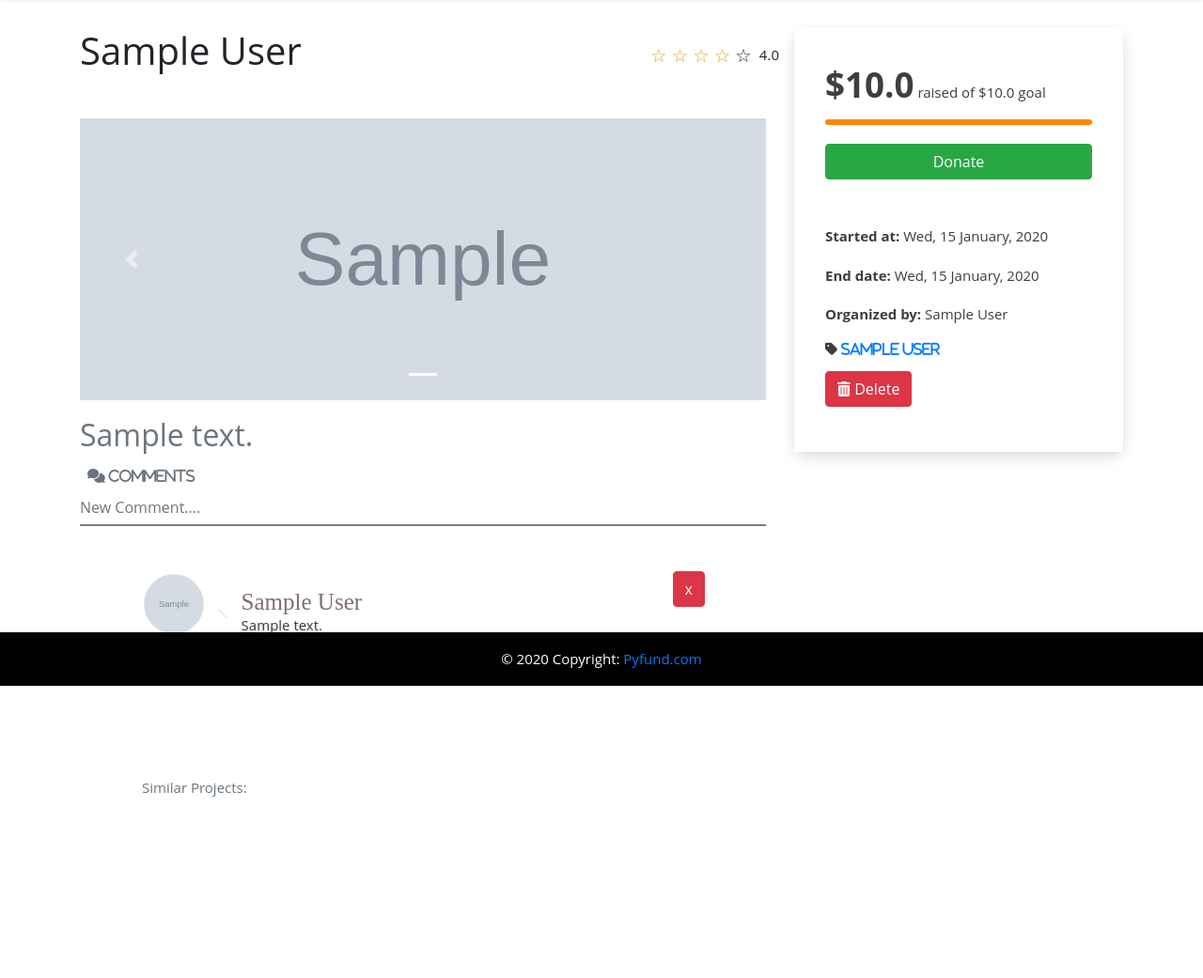
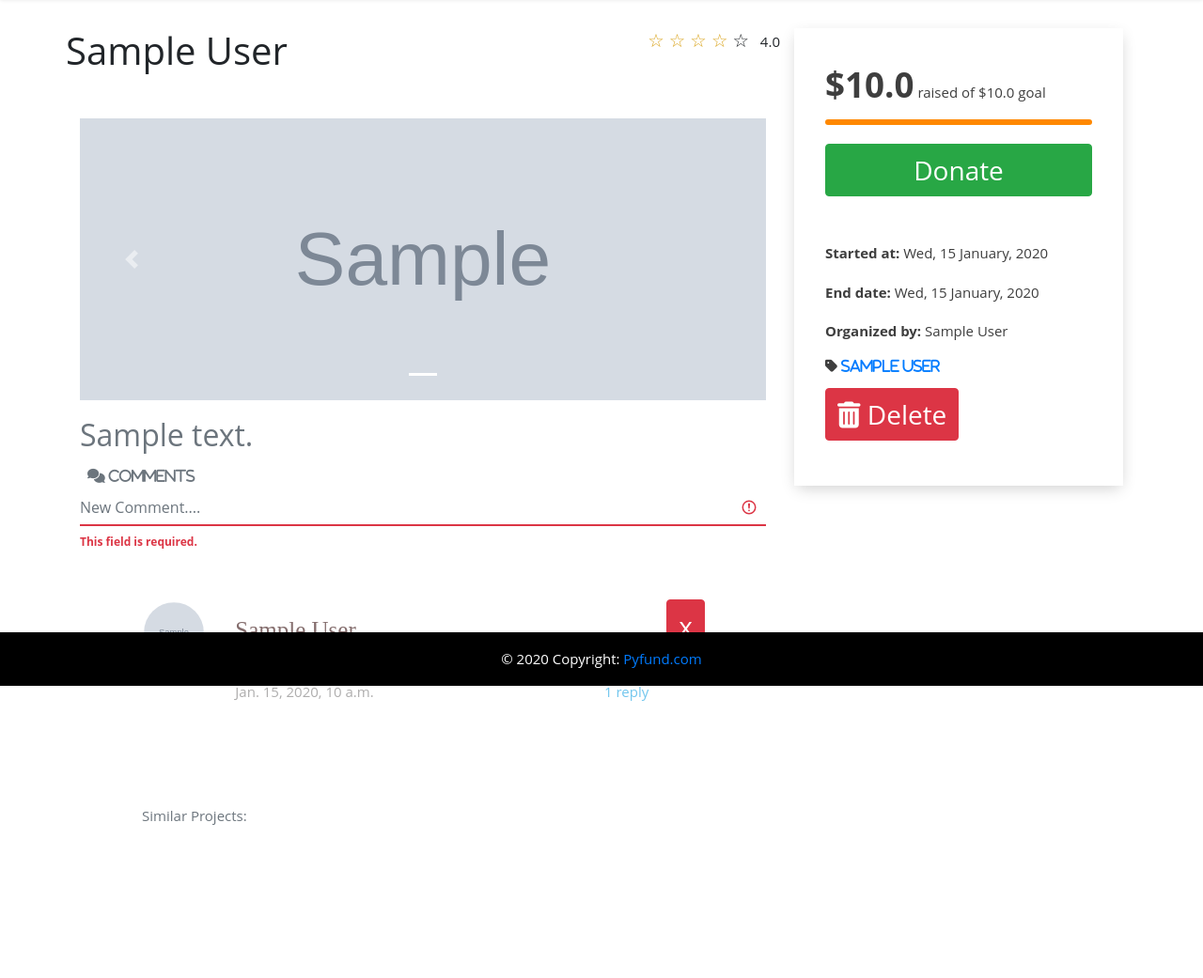
Before and after one commit to asaid-0/pyreads, a Django app: page /home/project/1 in a window 1280 px wide. Shown: the part 70-1111 px from the top of the page at 94% size. Before the commit the page ends 918 px from the top, so only its background shows below. Run offline with Django 3.2, Linux system fonts and the light colour scheme; a user stored in the database is signed in; tables that the repository leaves empty hold one stand-in row (values such as "Sample post"); grey boxes marked "Sample" are stand-in pictures; data that the repository does not hold is empty; some libraries are stand-ins or nearby versions.

Commit message:
[Project] comment can have replies done

```diff
--- a/projects/forms.py
+++ b/projects/forms.py
@@ -1,5 +1,5 @@
 from django import forms
-from users.models import Project, Project_pictures, Comment, Donation
+from users.models import Project, Project_pictures, Comment, Donation, Reply
 from django.utils.translation import ugettext_lazy as _
 import datetime
 
@@ -56,6 +56,20 @@
             ),
         }
 
+class ReplyForm(forms.ModelForm):
+    class Meta:
+        model = Reply
+        fields = ("content",)
+        labels = {"content": ""}
+        widgets = {
+            "content": forms.TextInput(
+                attrs={
+                    "class": "comment-input w-100 mb-4",
+                    "placeholder": "Add reply....",
+                }
+            ),
+        }
+
 class DonateForm(forms.ModelForm):
     class Meta:
         model = Donation
--- a/projects/templates/projects/view.html
+++ b/projects/templates/projects/view.html
@@ -14,10 +14,16 @@
 
 
     <div style="position: relative;" id="content" class="col-md-8">
+        <div class="row">
+
+            <div>
                 <h1 class="project-title mb-5">{{ project.title }}</h1>
-        <div style="position: absolute; top: 1rem; right: 1rem" class="row">
 
-            <div class="rating">
+            </div>
+
+            <div class="ml-auto">
+
+                <div style="display: inline-block" class="rating">
                     {% for n in rateRange reversed%}
                     {% if n <= rate %}
                     <span id="rate-{{n}}" class="rated">☆</span>
@@ -26,13 +32,17 @@
                     {% endif %}
                     {% endfor %}
                 </div>
-            <span style="position:relative;" id="current_rating">
+                <span style="display: inline;" id="current_rating">
                     {% if rate %}
                     {{ rate }}
                     {% else %}
                     0
                     {% endif %}
                 </span>
+
+            </div>
+
+
         </div>
 
         <div id="image-slider" class="carousel slide mb-4" data-ride="carousel">
@@ -78,34 +88,6 @@
 
             {% for comment in project.comment_set.all %}
 
-            <!-- <div style="position: relative" class="p-3">
-
-                <span style="float: right">
-                    {% if comment.user == user %}
-                    <a class="btn btn-danger ml-1" href="/comments/1/delete">x</a>
-                    {% else %}
-                    {% if not comment.id in reported_comments %}
-                    <form action="{% url 'report_comment' comment.id %}" method="POST">
-                        {% csrf_token %}
-                        <button type="submit" class="btn btn-danger ml-1">report</button>
-                    </form>
-                    {% else %}
-                    <button type="submit" class="btn btn-success ml-1" disabled>reported!</button>
-
-                    {% endif %}
-
-                    {% endif %}
-
-                </span>
-
-                <span>
-                    <i class="fa fa-user text-secondary">{{ comment.user }}</i> <br />
-                    {{ comment }}
-                </span>
-
-            </div> -->
-
-
             <div class="row">
                 <section class="comments">
 
@@ -138,18 +120,25 @@
                             {{ comment.created_at }}
                         </div>
                         <div class="comment-reply">
-                          <a href="#" class="reply" title="Add a Reply" data-toggle="collapse" data-target="#collapseExample" aria-expanded="false" >12 replies</a>
+                          <a href="#" class="reply" title="Add a Reply" data-toggle="collapse" data-target="#replyCollapse_{{ comment.id }}" aria-expanded="false" >{{ comment.reply_set.count }} {% if comment.reply_set.count > 1 %}replies{% else %}reply{% endif %}</a>
                         </div>
                       </div>
 
 
-                      <div class="collapse" id="collapseExample">
+                      <div class="collapse" id="replyCollapse_{{ comment.id }}">
                         <div class="shadow-sm">
-                            <input class="comment-input w-100 mb-4" placeholder="Add reply" />
+                            <form style="position: relative;" action="/home/project/{{ comment.id }}/reply" accept-charset="UTF-8"
+                                method="post">
+                                {% csrf_token %}
+                                {{ reply_form|crispy }}
+                            </form>
+
+                            {% for reply in comment.reply_set.all %}
                                 <div class="card card-body">
-                                <span class="fa fa-user"> Ahmed</span>
-                                <p>ASDFVsd vsdvsdvsdv knas</p>
+                                    <span class="fa fa-user"> {{ reply.user }}</span>
+                                    <p>{{ reply }}</p>
                                 </div>
+                            {% endfor %}
                         </div>
                       </div>
 
@@ -164,23 +153,6 @@
 
 
             {% endfor %}
-
-
-
-        <!-- <form id="addDonation" accept-charset="UTF-8" method="POST">
-            {% csrf_token %}
-            <div class="row">
-                <div class="col-9">
-                    <input type="hidden" name="project_id" value="{{project.id}}">
-                    {{donation_form|crispy}}
-                </div>
-                <div class="col-3">
-                    <button type="submit" class="btn btn-primary">Add</button>
-                </div>
-            </div>
-        </form> -->
-
-
 
         <div class="modal fade" id="donateModal" tabindex="-1" role="dialog" aria-labelledby="exampleModalLabel" aria-hidden="true">
             <div class="modal-dialog" role="document">
@@ -203,7 +175,7 @@
                 </div>
                 <div class="modal-footer">
                   <button type="button" class="btn btn-secondary" data-dismiss="modal">Close</button>
-                  <button type="button" onclick="$('#addDonation').submit()" data-dismiss="modal" class="btn btn-primary">Add</button>
+                  <button type="button" onclick="$('#addDonation').submit()" class="btn btn-primary">Add</button>
                 </div>
               </div>
             </div>
@@ -356,6 +328,7 @@
 
                     let alert = '<div class="alert alert-success alert-dismissible show" role="alert"><strong>Thanks!</strong> Your donation has been added<button type="button" class="close" data-dismiss="alert" aria-label="Close"><span aria-hidden="true">&times;</span></button></div>';
                     $('#content').prepend(alert);
+                    $("[data-dismiss=modal]").trigger({ type: "click" });
 
                 },
                 error: function (response) {
--- a/projects/urls.py
+++ b/projects/urls.py
@@ -1,11 +1,12 @@
 from django.urls import path
-from .views import add_project, view_project, add_comment, delete_project, get_category_projects, add_donation, report_comment, report_project, add_rate, search_by_tag_title
+from .views import add_project, view_project, add_comment, add_reply, delete_project, get_category_projects, add_donation, report_comment, report_project, add_rate, search_by_tag_title
 
 urlpatterns = [
     path('project/new', add_project, name='add_project'),
     path('project/<int:id>', view_project, name='view_project'),
     path('project/<int:id>/delete', delete_project, name='delete_project'),
     path('project/<int:id>/comment', add_comment, name='add_comment'),
+    path('project/<int:id>/reply', add_reply, name='add_reply'),
     path('category/<int:id>/projects', get_category_projects , name='category_projects'),
     path('project/ajax/donation', add_donation, name='donate'),
     path('comment/<int:id>/report', report_comment, name='report_comment'),
--- a/projects/views.py
+++ b/projects/views.py
@@ -1,5 +1,5 @@
 from django.shortcuts import render
-from .forms import AddProjectForm, ImageForm, CommentForm, DonateForm
+from .forms import AddProjectForm, ImageForm, CommentForm, DonateForm, ReplyForm
 from django.shortcuts import redirect
 from django.db.models import Sum, Avg
 from taggit.models import Tag
@@ -10,6 +10,7 @@
 import json
 
 comment_form = CommentForm()
+reply_form = ReplyForm()
 
 def similar_projects(current_project):
     # i know i can simply return curent_project.tags.similar_objects()
@@ -48,6 +49,7 @@
 @login_required
 def view_project(request, id, form=CommentForm()):
     global comment_form
+    global reply_form
     project = Project.objects.get(id=int(id))
     pics = Pics.objects.filter(project=project)
     project_donations = project.donation_set.aggregate(total_amount=Sum('amount'))
@@ -65,6 +67,7 @@
                 "rateRange": range(1,6),
                 "pics": pics,
                 "form": comment_form,
+                "reply_form": reply_form,
                 "donation_form": DonateForm()
             }
 
@@ -118,6 +121,7 @@
     return redirect("home")
 
 
+
 @login_required
 def add_comment(request, id):
     global comment_form
@@ -135,9 +139,35 @@
         create_comment.user = user
         create_comment.project = project.first()
         create_comment.save()
+        comment_form = CommentForm()
         return redirect("view_project", id=project.first().id)
     else:
         return redirect("view_project", id=project.first().id)
+
+
+@login_required
+def add_reply(request, id):
+    global reply_form
+    reply_form = ReplyForm(request.POST)
+    comment = Comment.objects.filter(id=int(id))
+    if not (comment.exists() and request.user.is_authenticated):
+        return redirect("home")
+
+    if request.method.lower() == "get":
+        return redirect("view_project", id=comment.first().project.id)
+
+
+    if reply_form.is_valid():
+        user = request.user
+        create_reply = reply_form.save(commit=False)
+        create_reply.user = user
+        create_reply.comment = comment.first()
+        create_reply.save()
+        reply_form = ReplyForm()
+        return redirect("view_project", id=comment.first().project.id)
+    else:
+        return redirect("view_project", id=comment.first().project.id)
+
 
 @login_required
 def get_category_projects(request, id):
--- a/templates/base.html
+++ b/templates/base.html
@@ -23,7 +23,7 @@
   <!-- <script src="https://maxcdn.bootstrapcdn.com/bootstrap/3.3.7/js/bootstrap.min.js"></script> -->
   <link rel="stylesheet" href="{% static "projects/styles.css" %}">
   <link rel="stylesheet" href="{% static "projects/view-project.css" %}">
-  <!-- <link rel="stylesheet" href="{% static "home/card.css" %}"> -->
+  <link rel="stylesheet" href="{% static "home/card.css" %}">
   <link rel="stylesheet" href="{% static "home/styles.css" %}">
 
   <title>{% block title %} library {% endblock %}</title>
--- a/users/models.py
+++ b/users/models.py
@@ -109,6 +109,15 @@
     def __str__(self):
         return self.content
 
+class Reply(models.Model):
+    content = models.CharField(max_length=200, null=True)
+    user = models.ForeignKey('User', null=True, on_delete=models.CASCADE)
+    comment = models.ForeignKey('Comment', null=True, on_delete=models.CASCADE)
+    created_at = models.DateTimeField(default=timezone.now)
+
+    def __str__(self):
+        return self.content
+
 class Rate(models.Model):
     user= models.ForeignKey('User', null=True, on_delete=models.CASCADE)
     project = models.ForeignKey('Project', null=True, on_delete=models.CASCADE)
```
Also changed, not shown: users/migrations/0017_merge_20200430_0252.py (added), users/migrations/0018_reply.py (added). Lines whose indentation alone changed are shown as unchanged.
